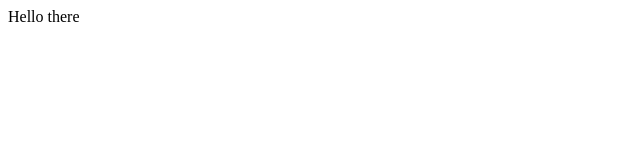
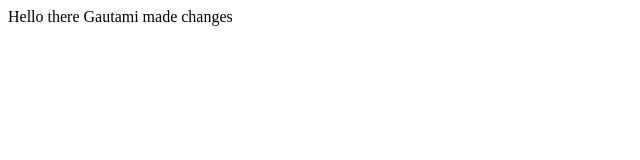
Before and after one commit to gautami-aptoradix/test-collaboration, a plain HTML site: page index.html in a window 1280 px wide. Shown: the whole page, without its empty margins (0-640 px from the left). Drawn offline with Linux system fonts and the light colour scheme.

Commit message:
Added changes to index.html

```diff
--- a/index.html
+++ b/index.html
@@ -6,5 +6,6 @@
 </head>
 <body>
 Hello there
+Gautami made changes
 </body>
 </html>
```
